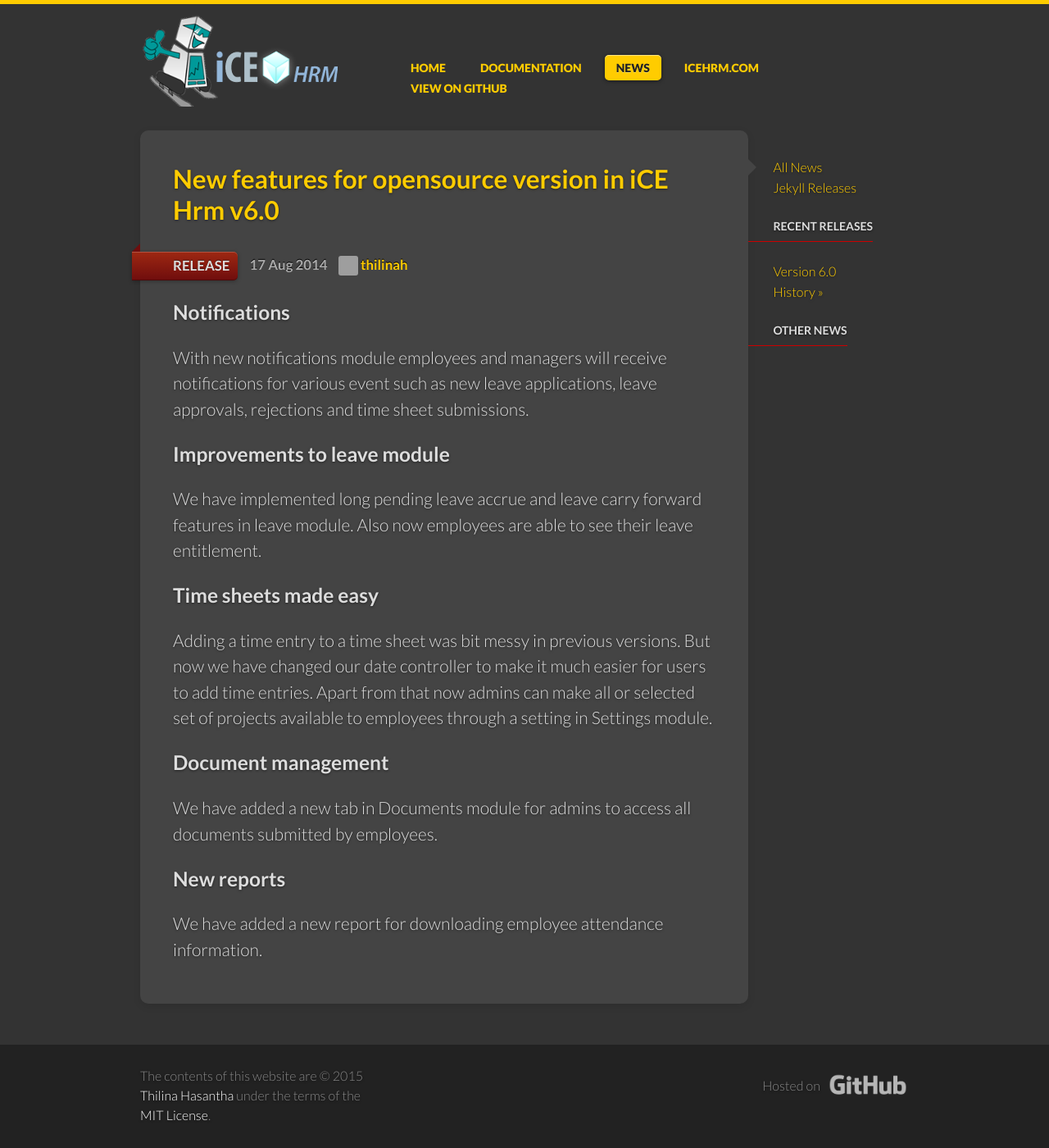
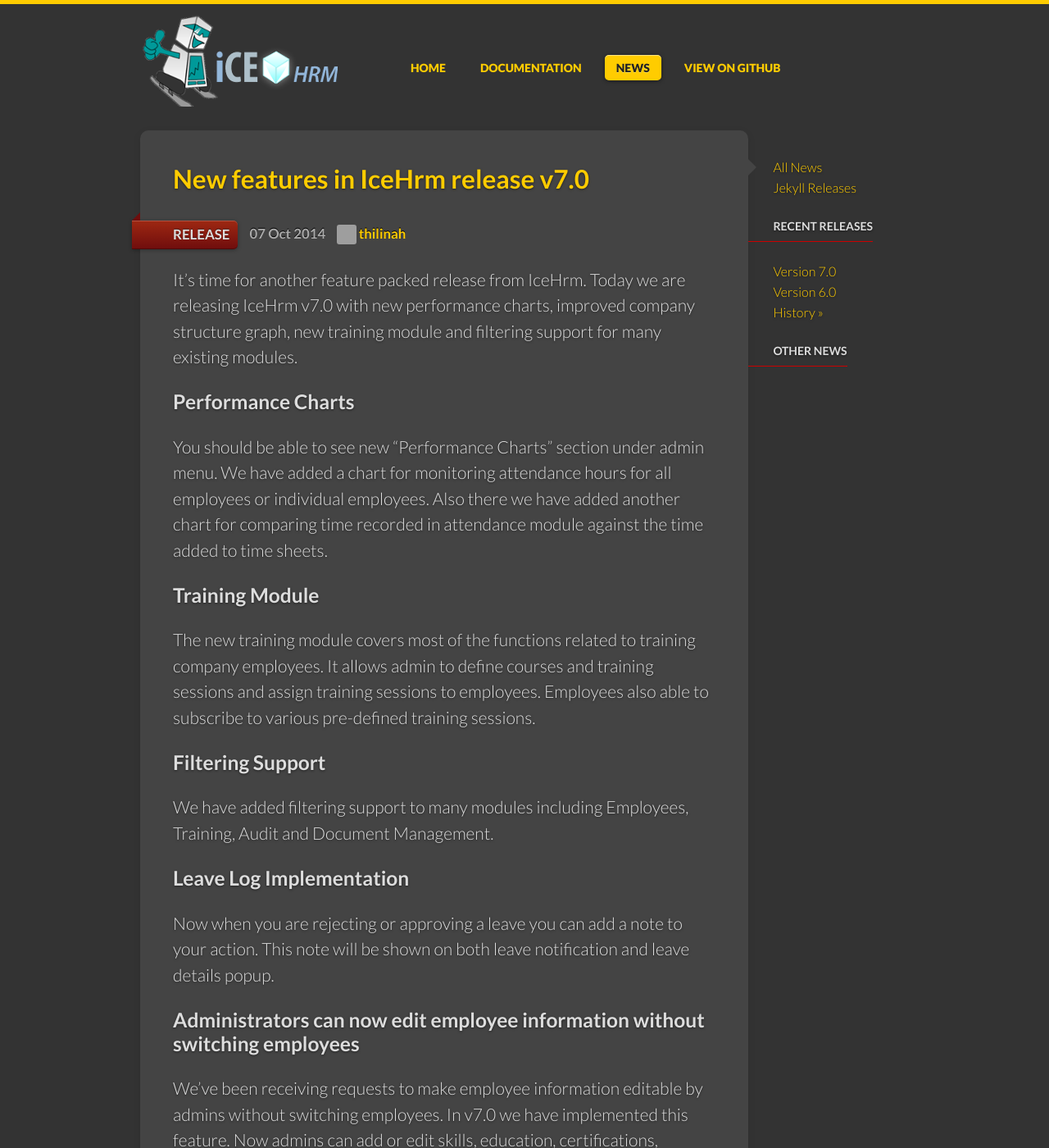
Before and after one commit to icehrm/icehrm.github.io, a Jekyll site: the page built from news/index.html, in a window 1280 px wide and 1400 px high. Shown: the whole window at 82% size. Built offline with Jekyll 4.4.1, drawn with Linux system fonts in a browser that asks for light colours; some of the changed text lies outside the part shown; grey boxes are pictures that could not be loaded.

Commit message:
Fix top navigation

```diff
--- a/_includes/primary-nav-items.html
+++ b/_includes/primary-nav-items.html
@@ -1,6 +1,6 @@
 <ul>
   <li class="{% if page.overview %}current{% endif %}">
-    <a href="/">Home</a>
+    <a href="http://icehrm.com" target="_blank">Home</a>
   </li>
   <li class="{% if page.url contains '/docs/' %}current{% endif %}">
     <a href="/docs/home/">Doc<span class="show-on-mobiles">s</span><span class="hide-on-mobiles">umentation</span></a>
@@ -9,9 +9,6 @@
     <a href="/news/">News</a>
   </li>
   <li>
-    <a href="{{ site.help_url }}">IceHrm.com</a>
-  </li>
-  <li>
     <a href="{{ site.repository }}"><span class="hide-on-mobiles">View on </span>GitHub</a>
   </li>
 </ul>
--- /dev/null
+++ b/_posts/2014-10-08-new-features-in-icehrm-release-v7-0.md
@@ -0,0 +1,50 @@
+---
+layout: news_item
+title: "New features in IceHrm release v7.0"
+date: "2014-10-08 02:12:52 +0530"
+author: thilinah
+version: 7.0
+categories: [release]
+---
+
+It’s time for another feature packed release from IceHrm. Today we are releasing IceHrm v7.0 with new performance
+charts, improved company structure graph, new training module and filtering support for many existing modules.
+
+### Performance Charts
+
+You should be able to see new “Performance Charts” section under admin menu. We have added a chart for monitoring attendance
+hours for all employees or individual employees. Also there we have added another chart for comparing time recorded in attendance module against the time added to time sheets.
+
+### Training Module
+
+The new training module covers most of the functions related to training company employees.
+It allows admin to define courses and training sessions and assign training sessions to employees.
+Employees also able to subscribe to various pre-defined  training sessions.
+
+### Filtering Support
+
+We have added filtering support to many modules including Employees, Training, Audit and Document Management.
+
+### Leave Log Implementation
+
+Now when you are rejecting or approving a leave you can add a note to your action.
+This note will be shown on both leave notification and leave details popup.
+
+### Administrators can now edit employee information without switching employees
+
+We’ve been receiving requests to make employee information editable by admins without switching employees.
+In v7.0 we have implemented this feature. Now admins can add or edit skills, education, certifications,
+languages, dependents,  dependents, migrations, salary details and projects directly  from admin employee
+module and projects module.
+
+### Global Leave Calendar
+
+You can make leave calender include leaves of all the employees now. We have added a setting named “Leave: Share Calendar to Whole Company” for this purpose. Enable global leave calendar by setting this to yes in Admin->Settings module.
+
+### Metadata Module
+
+Through meta data module you can mange countries, provinces, nationalities and currency types in your icehrm instance. This module can be accessed under Settings -> Manage Metadata.
+
+### Improved Company Loan Module
+
+Now only admins can add or edit company loans. Employees are only allowed to view company loans taken by them.
```
Also changed, not shown: _posts/2014-08-18-whats-new-for-opensource-version-in-ice-hrm-v6-0.md (renamed from _posts/2014-08-18-whats-new-for-opensource-version-in-ice-hrm-v6-0.markdown).
